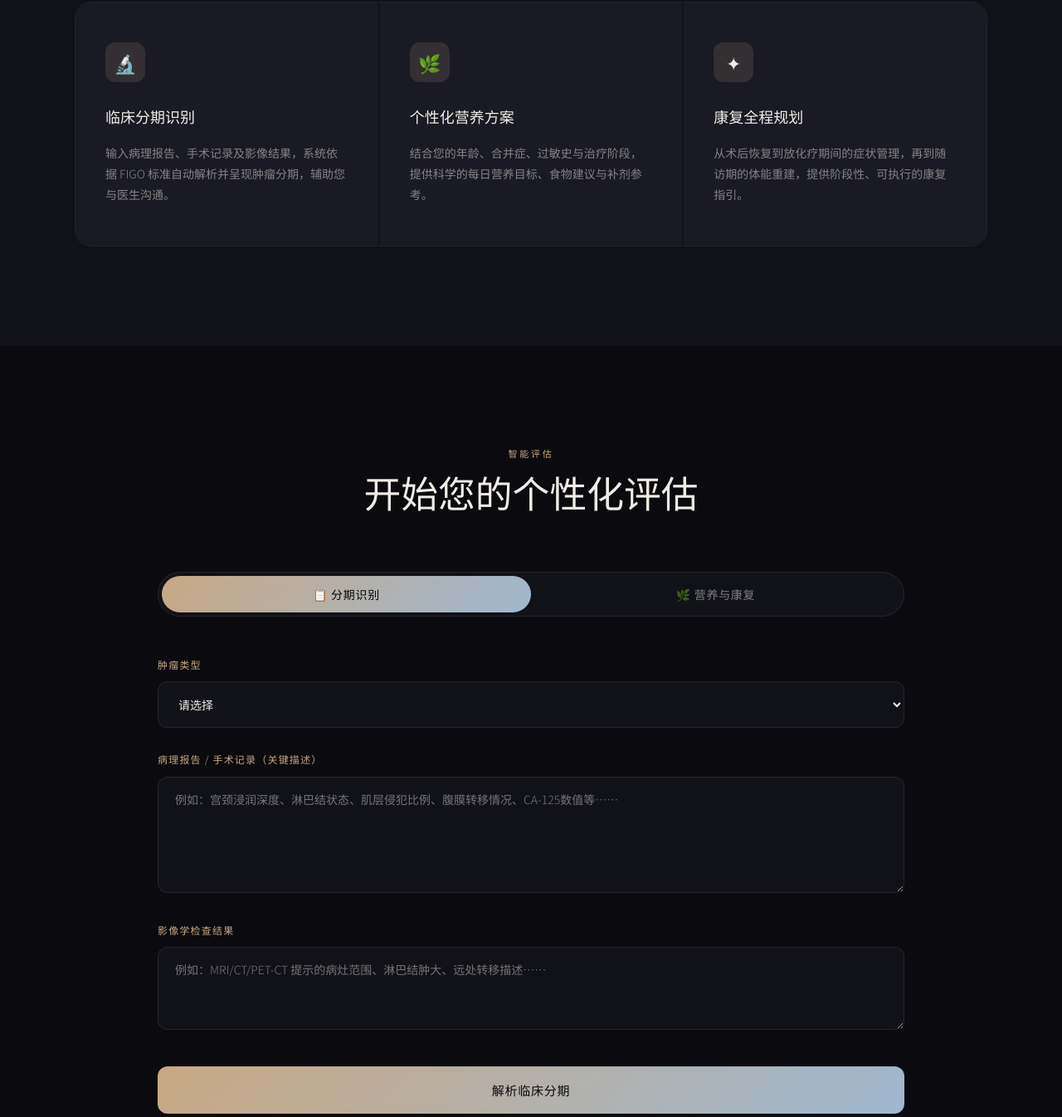
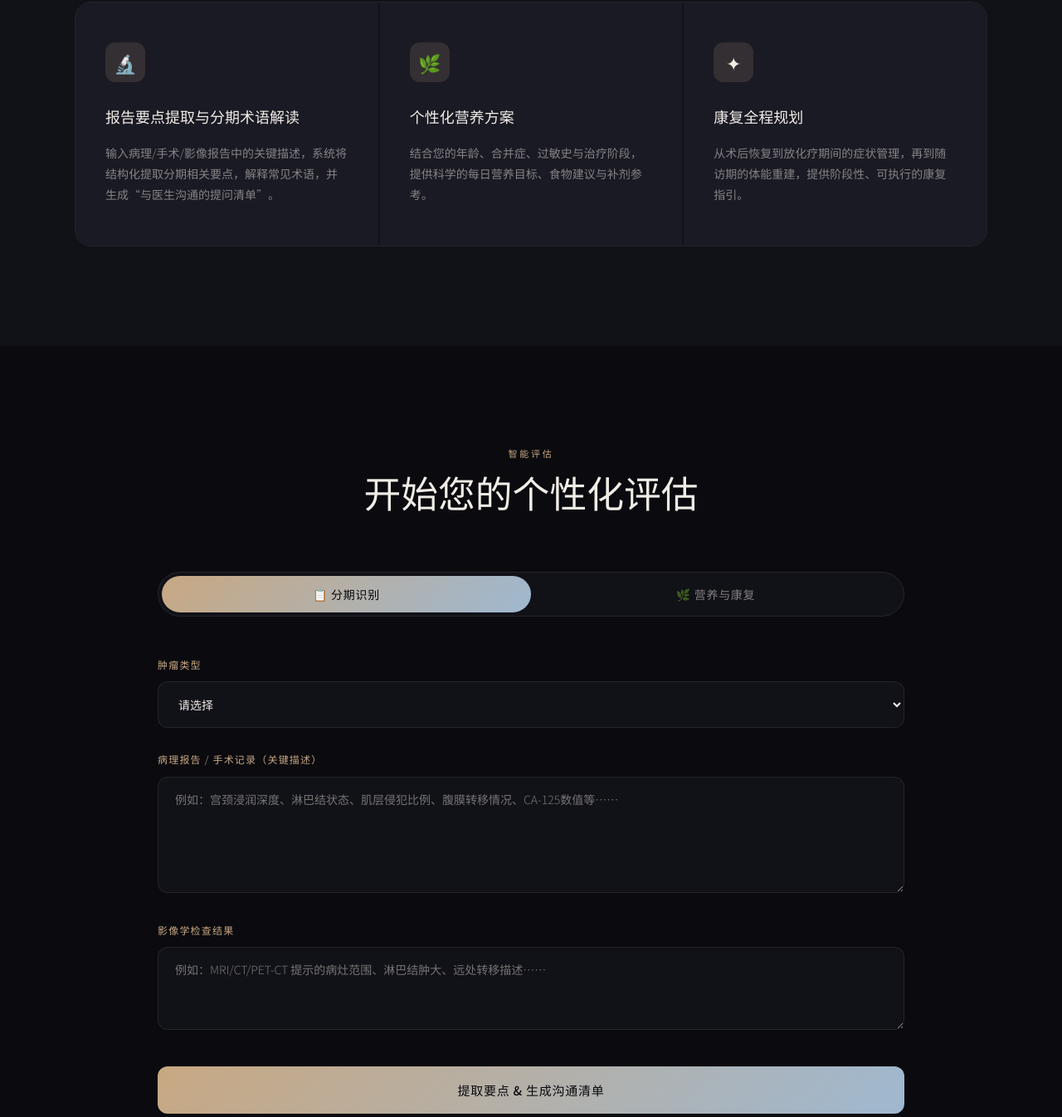
Before and after one commit to babana1988/GynCare, a plain HTML site: page index.html in a window 1280 px wide. Shown: the part 1078-2424 px from the top of the page at 83% size. Drawn offline with nearby package versions, Linux system fonts and the light colour scheme; a web font is replaced by a local one.

Commit message:
Update clinical staging features in index.html

```diff
--- a/index.html
+++ b/index.html
@@ -155,7 +155,7 @@
       <h2 class="section-title">三步陪伴，全程守护</h2>
     </div>
     <div class="cards">
-      <div class="card"><div class="card-icon">🔬</div><h3>临床分期识别</h3><p>输入病理报告、手术记录及影像结果，系统依据 FIGO 标准自动解析并呈现肿瘤分期，辅助您与医生沟通。</p></div>
+      <div class="card"><div class="card-icon">🔬</div><h3>报告要点提取与分期术语解读</h3><p>输入病理/手术/影像报告中的关键描述，系统将结构化提取分期相关要点，解释常见术语，并生成“与医生沟通的提问清单”。</p></div>
       <div class="card"><div class="card-icon">🌿</div><h3>个性化营养方案</h3><p>结合您的年龄、合并症、过敏史与治疗阶段，提供科学的每日营养目标、食物建议与补剂参考。</p></div>
       <div class="card"><div class="card-icon">✦</div><h3>康复全程规划</h3><p>从术后恢复到放化疗期间的症状管理，再到随访期的体能重建，提供阶段性、可执行的康复指引。</p></div>
     </div>
@@ -190,9 +190,9 @@
         <label>影像学检查结果</label>
         <textarea id="imaging" placeholder="例如：MRI/CT/PET-CT 提示的病灶范围、淋巴结肿大、远处转移描述……" style="min-height:100px;"></textarea>
       </div>
-      <button class="submit-btn" onclick="analyzeStaging()">解析临床分期</button>
+      <button class="submit-btn" onclick="analyzeStaging()">提取要点 & 生成沟通清单</button>
       <div class="loading" id="loading-staging"><div class="spinner"></div>正在分析，请稍候……</div>
-      <div class="result-box" id="result-staging"><div class="result-label">分期解析结果</div><div class="result-content" id="staging-output"></div></div>
+      <div class="result-box" id="result-staging"><div class="result-label">要点提取结果（供沟通参考）</div><div class="result-content" id="staging-output"></div></div>
     </div>
 
     <div class="panel" id="panel-nutrition">
```
